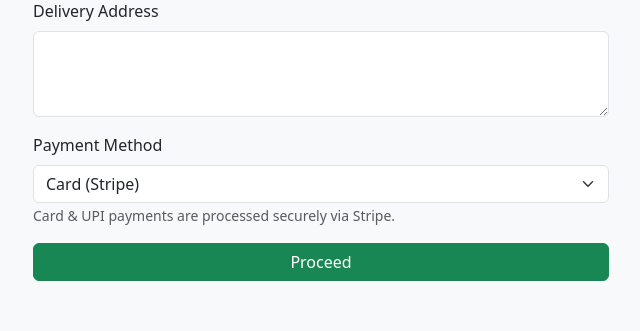
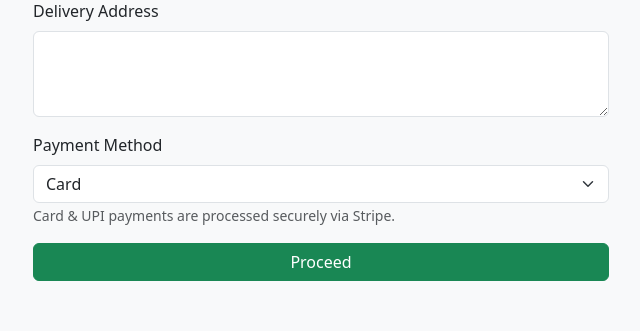
Before and after one commit to MN1001/django-mini-ecommerce-website, a Django app: template templates/checkout.html in a window 1280 px wide. Shown: the part 83-414 px from the top of the page, without its empty margins (319-959 px from the left). Run offline with Django 5.2, Linux system fonts and the light colour scheme; the template is opened without the code that fills it, so the values that code supplies are empty.

Commit message:
updated checkout page

```diff
--- a/templates/checkout.html
+++ b/templates/checkout.html
@@ -25,8 +25,8 @@
       <label class="form-label">Payment Method</label>
 
       <select name="payment_method" class="form-select" required>
-        <option value="CARD">Card (Stripe)</option>
-        <option value="UPI">UPI (Stripe)</option>
+        <option value="CARD">Card</option>
+        <option value="UPI">UPI</option>
         <option value="COD">Cash on Delivery</option>
       </select>
 
```
